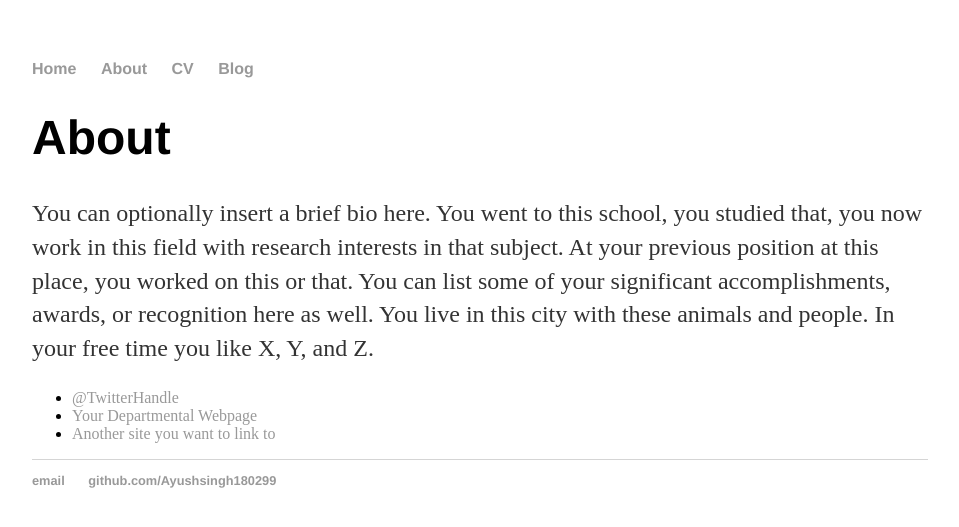
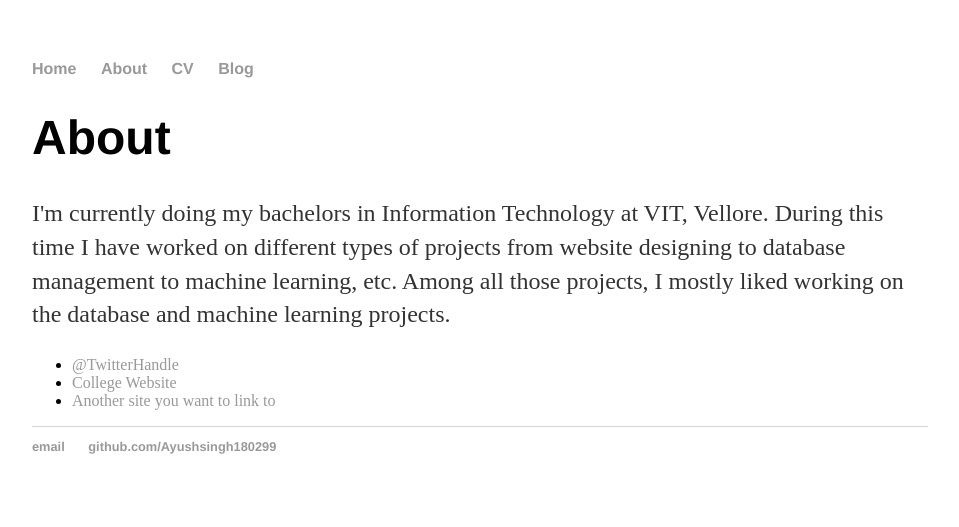
Before and after one commit to Ayushsingh180299/Ayushsingh180299.github.io, a Jekyll site: the page built from about/index.html, in a window 1280 px wide. Shown: the top 527 px of the page, without its empty margins (160-1119 px from the left). Built offline with Jekyll 4.4.1, drawn with Linux system fonts in a browser that asks for light colours.

Commit message:
Update index.html

```diff
--- a/about/index.html
+++ b/about/index.html
@@ -1,15 +1,16 @@
 ---
 layout: default
-title: About Hank Quinlan
+title: About Ayush Kumar
 ---
 
 		<div class="about">
 			<h1>About</h1>
-			<p>You can optionally insert a brief bio here. You went to this school, you studied that, you now work in this field with research interests in that subject. At your previous position at this place, you worked on this or that. You can list some of your significant accomplishments, awards, or recognition here as well. You live in this city with these animals and people. In your free time you like X, Y, and Z.</p>
+			<p>I'm currently doing my bachelors in Information Technology at VIT, Vellore. During this time I have worked on different types of projects from website
+			designing to database management to machine learning, etc. Among all those projects, I mostly liked working on the database and machine learning projects.</p>
 
 			<ul class="contacts">
 				<li><a href="#">@TwitterHandle</a></li>
-				<li><a href="#">Your Departmental Webpage</a></li>
-				<li><a href="#">Another site you want to link to</a></li>
+				<li><a href="https://vit.ac.in">College Website</a></li>
+				<li><a href="www.linkedin.com/in/ayush-kumar-a17793168">Another site you want to link to</a></li>
 				</ul>
 		</div>
```
